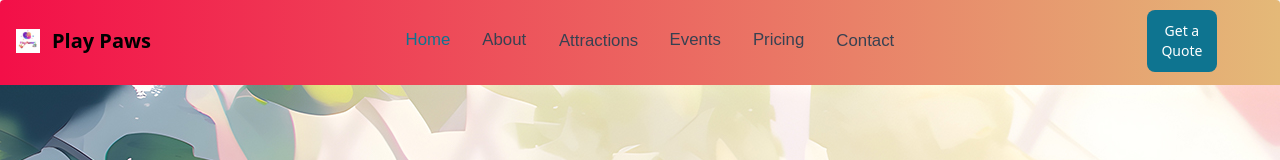
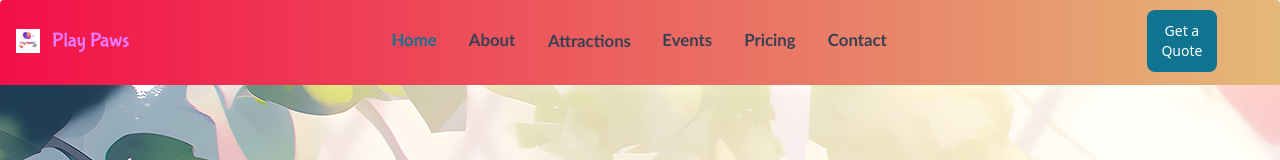
Before and after one commit to akshitchowdhury/playPaw, a React (Create React App) app: page / in a window 1280 px wide. Shown: the top 160 px of the page. Built offline with nearby package versions, Linux system fonts and the light colour scheme; a web font is replaced by a local one.

Commit message:
finalFix5

```diff
--- a/src/components/NAv.jsx
+++ b/src/components/NAv.jsx
@@ -67,7 +67,7 @@ export default function NAv() {
     <Navbar className='navbar' fluid rounded style={{height: '100px'}}>
       <NavbarBrand href="https://flowbite-react.com">
         <img src={logo} className="mr-3 h-6 sm:h-9" alt="Flowbite React Logo" />
-        <span className="self-center whitespace-nowrap text-xl font-semibold dark:text-white">Play Paws</span>
+        <span className="bubblegum-sans-regular self-center whitespace-nowrap text-xl text-fuchsia-400 font-semibold dark:text-white" >Play Paws</span>
       </NavbarBrand>
       <div className="flex md:order-2">
         <Button><Link to='/contact'>Get a Quote</Link></Button>
--- a/src/components/Nav.css
+++ b/src/components/Nav.css
@@ -1,7 +1,7 @@
 .navbar-link {
     transition: transform 0.3s ease, color 0.5s ease; /* Added color transition */
-    font-family: sans-serif;
-    font-weight: 400;
+    font-family: 'Gill Sans', 'Gill Sans MT', Calibri, 'Trebuchet MS', sans-serif;
+    font-weight: 700;
     font-size: larger;
   }
 
```
